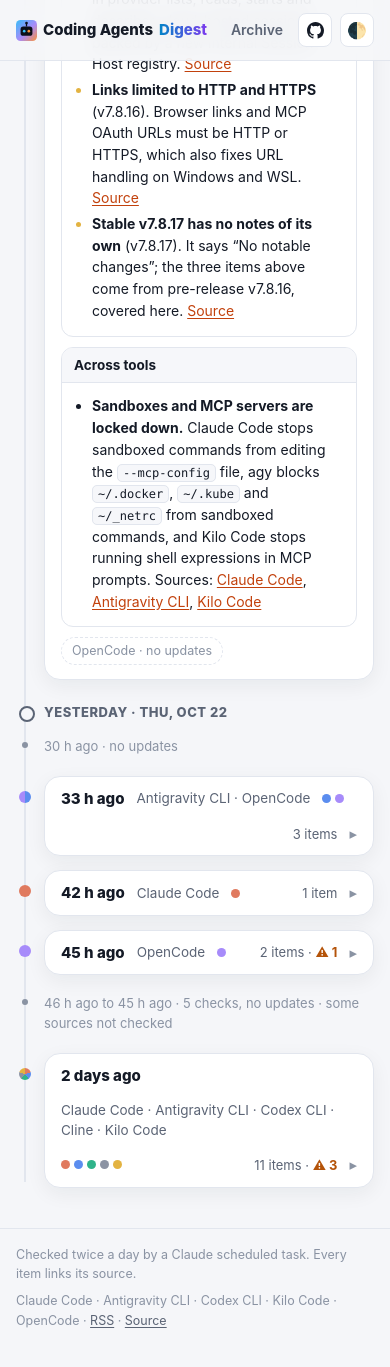
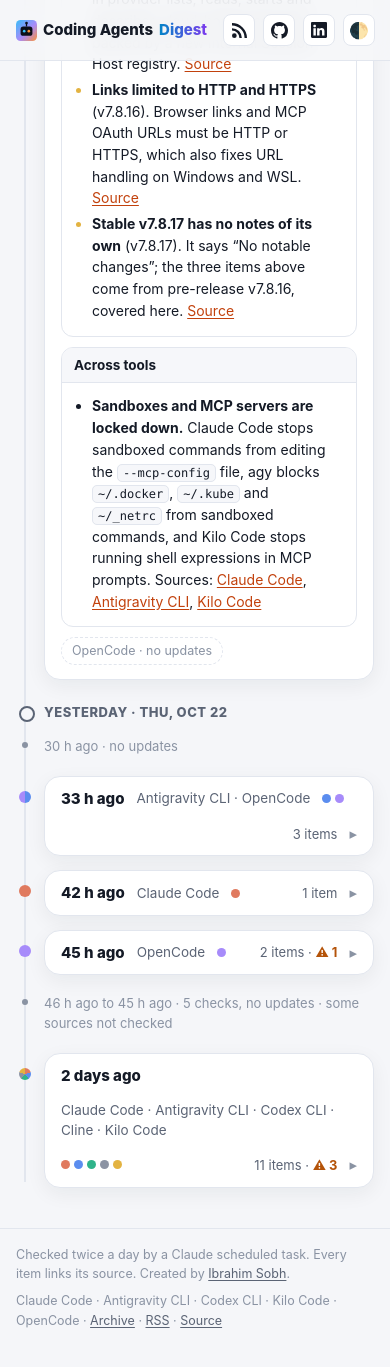
Before and after one commit to IbrahimSobh/coding-agents-digest, a Jekyll site: the page built from docs/index.html, in a window 390 px wide and 1400 px high, scrolled down 5450 px. Shown: the top 1367 px of the window. Built offline with Jekyll 4.4.1, drawn with Linux system fonts in a browser that asks for light colours.

Commit message:
Header: RSS, GitHub, LinkedIn and theme icons on all screens; footer credit
- LinkedIn link and author name in _config.yml (author, linkedin)
- RSS text link becomes an icon; on phones only the Archive text is hidden
- Footer: Created by Ibrahim Sobh, plus Archive, RSS, Source
- Tighter header at 380 and 340 px so 4 icons fit without horizontal scroll

Co-Authored-By: Claude Opus 5.5 <noreply@anthropic.com>
Claude-Session: https://claude.ai/code/session_01Q1t7bWddmmH1wf5DbC1YXc

```diff
--- a/docs/_config.yml
+++ b/docs/_config.yml
@@ -2,6 +2,8 @@ title: Coding Agents Digest
 timezone: Africa/Cairo
 description: What changed in AI coding agents, selected and explained.
 url: https://ibrahimsobh.github.io
+author: Ibrahim Sobh
+linkedin: https://www.linkedin.com/in/ibrahim-sobh-phd-8681757/
 baseurl: /coding-agents-digest
 markdown: kramdown
 kramdown:
--- a/docs/_layouts/default.html
+++ b/docs/_layouts/default.html
@@ -17,17 +17,18 @@
     <a class="brand" href="{{ '/' | relative_url }}"><img class="logo" src="{{ '/assets/favicon.svg' | relative_url }}" alt="" width="24" height="24">Coding Agents <span class="g">Digest</span></a>
     <nav>
       <a {% if page.url contains '/briefs/' %}class="on" {% endif %}href="{{ '/briefs/' | relative_url }}">Archive</a>
-      <a href="{{ '/feed.xml' | relative_url }}">RSS</a>
     </nav>
+    <a class="tbtn" href="{{ '/feed.xml' | relative_url }}" title="RSS feed" aria-label="RSS feed"><svg viewBox="0 0 16 16" width="15" height="15" fill="currentColor" aria-hidden="true"><circle cx="2.5" cy="13.5" r="2.5"/><path d="M0 5.5v2.6a7.9 7.9 0 0 1 7.9 7.9h2.6A10.5 10.5 0 0 0 0 5.5z"/><path d="M0 0v2.6A13.4 13.4 0 0 1 13.4 16H16A16 16 0 0 0 0 0z"/></svg></a>
     <a class="tbtn" href="https://github.com/IbrahimSobh/coding-agents-digest" title="Source on GitHub" aria-label="Source on GitHub"><svg viewBox="0 0 16 16" width="17" height="17" fill="currentColor" aria-hidden="true"><path d="M8 0c4.42 0 8 3.58 8 8a8.013 8.013 0 0 1-5.45 7.59c-.4.08-.55-.17-.55-.38 0-.27.01-1.13.01-2.2 0-.75-.25-1.23-.54-1.48 1.78-.2 3.65-.88 3.65-3.95 0-.88-.31-1.59-.82-2.15.08-.2.36-1.02-.08-2.12 0 0-.67-.22-2.2.82-.64-.18-1.32-.27-2-.27-.68 0-1.36.09-2 .27-1.53-1.03-2.2-.82-2.2-.82-.44 1.1-.16 1.92-.08 2.12-.51.56-.82 1.28-.82 2.15 0 3.06 1.86 3.75 3.64 3.95-.23.2-.44.55-.51 1.07-.46.21-1.61.55-2.33-.66-.15-.24-.6-.83-1.23-.82-.67.01-.27.38.01.53.34.19.73.9.82 1.13.16.45.68 1.31 2.69.94 0 .67.01 1.3.01 1.49 0 .21-.15.45-.55.38A7.995 7.995 0 0 1 0 8c0-4.42 3.58-8 8-8Z"/></svg></a>
+    <a class="tbtn" href="{{ site.linkedin }}" target="_blank" rel="noopener" title="{{ site.author }} on LinkedIn" aria-label="{{ site.author }} on LinkedIn"><svg viewBox="0 0 16 16" width="16" height="16" fill="currentColor" aria-hidden="true"><path d="M0 1.15C0 .52.52 0 1.17 0h13.66C15.48 0 16 .52 16 1.15v13.7c0 .63-.52 1.15-1.17 1.15H1.17C.52 16 0 15.48 0 14.85zm4.83 12.24V6.17H2.43v7.22zM3.63 5.18c.84 0 1.36-.55 1.36-1.25-.02-.71-.52-1.25-1.34-1.25S2.3 3.22 2.3 3.93c0 .7.52 1.25 1.32 1.25zm4.9 8.21V9.36c0-.22.02-.43.08-.59.17-.43.57-.88 1.23-.88.87 0 1.22.66 1.22 1.63v3.87h2.4V9.25c0-2.22-1.18-3.25-2.76-3.25-1.27 0-1.84.7-2.16 1.19v.02h-.02l.02-.02V6.17H6.13c.03.68 0 7.22 0 7.22z"/></svg></a>
     <button class="tbtn" id="theme" title="Light / dark">🌓</button>
   </div><div class="wrap hsub"><span class="g tagline">{{ site.description | remove: "." }}</span><span class="ncw hidden" id="ncw" data-last="{{ site.data.brief.updated }}"> · <svg class="hg" viewBox="0 0 24 24" aria-hidden="true"><path class="hg-sand top" d="M8 5h8l-4 6z"/><path class="hg-sand bot" d="M12 14l4 6H8z"/><path class="hg-frame" d="M6 2h12M6 22h12M7 2c0 5 5 6 5 10s-5 5-5 10M17 2c0 5-5 6-5 10s5 5 5 10"/></svg><span id="nextCheck"></span></span></div></header>
   <main class="wrap">
     {{ content }}
   </main>
   <footer class="wrap site">
-    <span>Checked twice a day by a Claude scheduled task. Every item links its source.</span>
-    <span>Claude Code · Antigravity CLI · Codex CLI · Kilo Code · OpenCode · <a href="{{ '/feed.xml' | relative_url }}">RSS</a> · <a href="https://github.com/IbrahimSobh/coding-agents-digest">Source</a></span>
+    <span>Checked twice a day by a Claude scheduled task. Every item links its source. Created by <a href="{{ site.linkedin }}" target="_blank" rel="noopener">{{ site.author }}</a>.</span>
+    <span>Claude Code · Antigravity CLI · Codex CLI · Kilo Code · OpenCode · <a href="{{ '/briefs/' | relative_url }}">Archive</a> · <a href="{{ '/feed.xml' | relative_url }}">RSS</a> · <a href="https://github.com/IbrahimSobh/coding-agents-digest">Source</a></span>
   </footer>
   <script>
   (function(){
--- a/docs/assets/style.css
+++ b/docs/assets/style.css
@@ -183,8 +183,19 @@ footer.site a{color:var(--muted)}
   .hbar{gap:8px}
   .brand{font-size:15px;gap:6px}
   .logo{width:21px;height:21px}
-  nav a{padding:6px 7px}
-  nav a[href$="feed.xml"]{display:none}
+  .tbtn{width:32px;height:32px}
+  /* phones: the 3 icons stay; the text links go (both are also in the footer) */
+  nav a{display:none}
   a.tbtn{margin-right:0}
 }
+@media (max-width:380px){
+  .brand{font-size:14px}
+  .logo{width:19px;height:19px}
+  .hbar{gap:6px}
+}
+@media (max-width:340px){
+  .brand{font-size:13px;gap:5px}
+  .hbar{gap:4px}
+  .tbtn{width:28px;height:28px}
+}
 .tool li::marker{color:var(--tc,currentColor)}
```
Also changed, not shown: mockup/footer-credit.png (added), mockup/header-footer.png (added), mockup/linkedin-icon.png (added).
